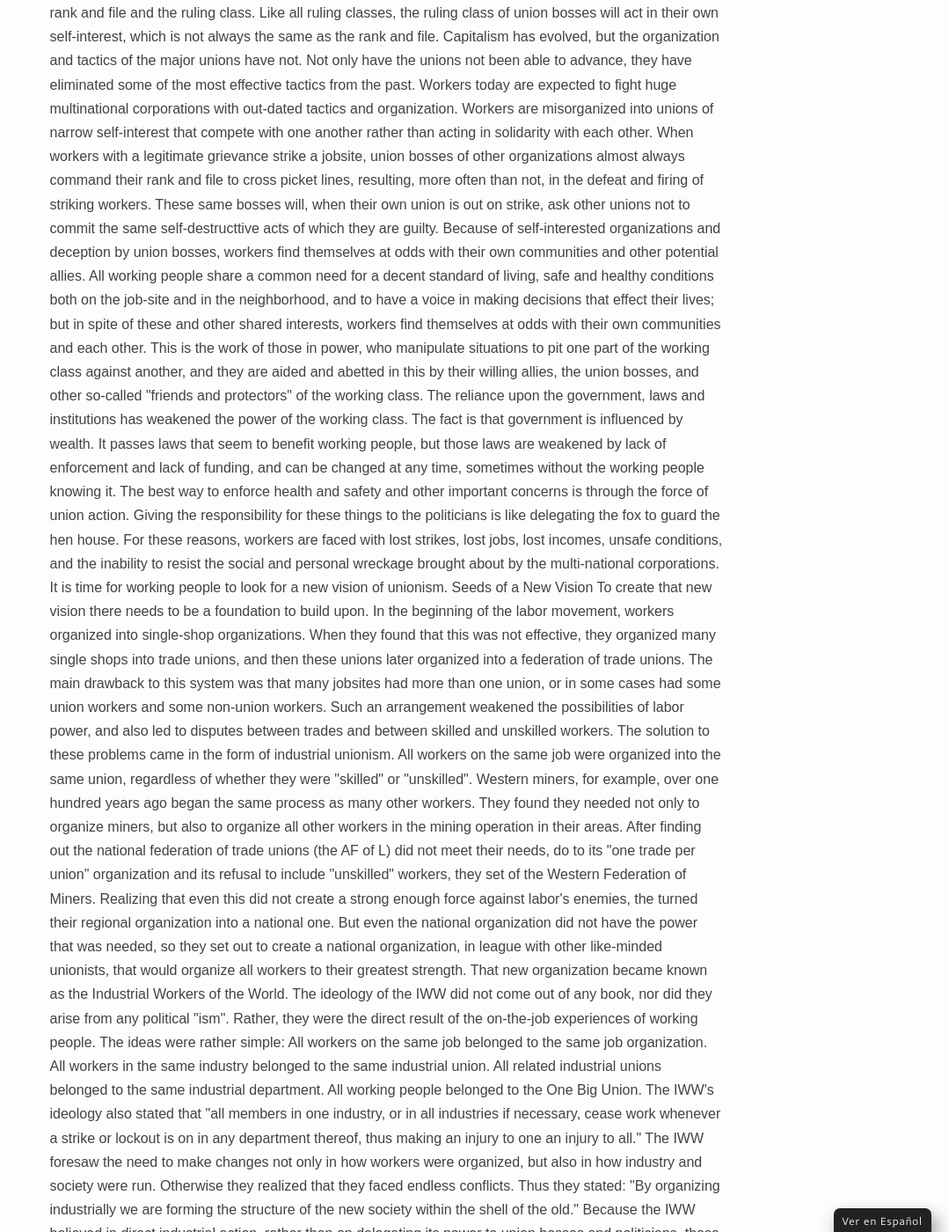
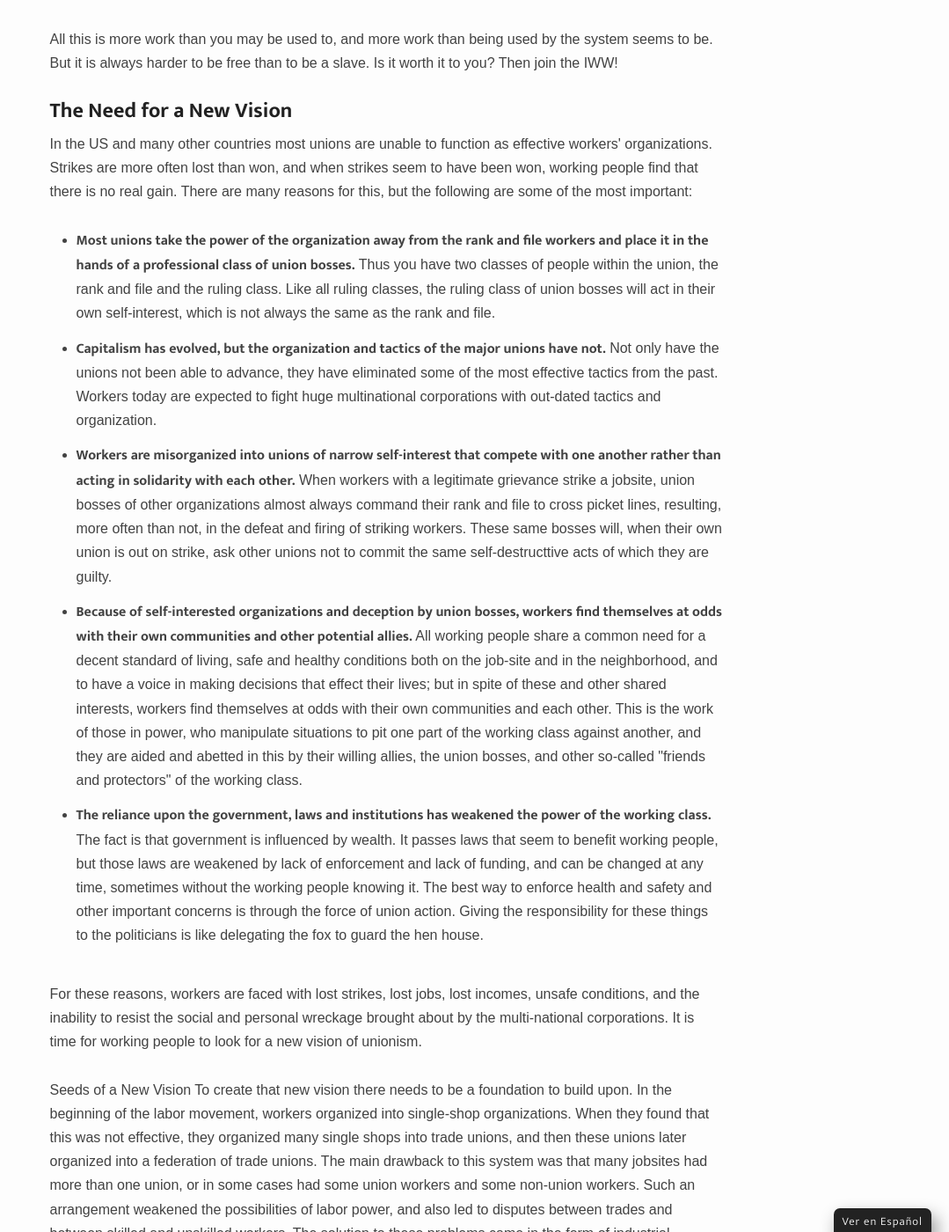
Before and after one commit to IWW-NYC-GMB/iww.nyc, a Jekyll site: the page built from literature/a-new-union-vision.html, in a window 1280 px wide and 1400 px high, scrolled down 2132 px. Shown: the whole window at 88% size, without its empty margins (201-1280 px from the left). Built offline with Jekyll 4.4.1, drawn with Linux system fonts in a browser that asks for light colours; some web fonts are replaced; some of the changed text lies outside the part shown.

Commit message:
Update a-new-union-vision.html

```diff
--- a/literature/a-new-union-vision.html
+++ b/literature/a-new-union-vision.html
@@ -12,39 +12,23 @@ heading: true
 <p>Arthur asked me to write something for this, the first pamphlet issued by the Industrial Transportation Project. His reason can not be because I am a great organizer (I'm not, unfortunately) or because I am an exceptional or long-term member of the IWW (again, unfortunately, I am not). The only thing that could qualify me to be speaking to you on this page is that I, like probably most of you reading this, have been a working person all my life. Like many — or most — workers I thought for years that I could "go it alone", look after myself, using my own skills and brains. I'd been in a couple of AF of L unions before, and found them to be worthless at best, and more of an enemy to me than the boss at worst. But I found, after a while, that one person couldn't beat the kind of power that even an average boss can bring to bear in a fight.</p><br>
 <p>Through the study of the history of the movement in the past I saw that the IWW had played a big part in the movement and had been successful, against all odds, in many situations. What impressed me the most, though, was that it was the only labor organization that was actually controlled by and for the workers still in existence at this time. So the IWW became the first organization that I voluntarily joined in my life. After four years I can now report that it is not perfect — but other members and I can change that — and we are — without having to go begging to either the government or some union bureaucrat.</p><br>
 <h2>What can you do?</h2>
-
-You can continue to think that you will be taken care of by the government, or by your business union, or that you can take care of yourself.
-
-Or you can:
-
-Begin to educate yourself — Find up why the stock market goes up whenever another 100,000 workers lose their jobs, and why it goes down whenever jobs are created or wages go up.
-
-Decide who should make the decisions that affect your life — You get to cast your vote every few years for some politician that big business has bought and paid for before you had even heard his or her name in the media. You never get to vote on the people who really make the decisions that could put you and your family on the street. For example, how much say do you have in who gets to sit on the Federal Reserve Board, which can make a decision on interest rates tomorrow that could put you out of a job?
-
-Organize — This starts with talking to fellow workers and sharing what you have discovered about the reality of the system, not the fantasies that you have been told in school and by bosses in politics, industry, and the media. They have, as Arthur says, their own self-interest in keeping you ignorant and happy.
-
-After your self-education, find other people who share your interests and goals and get together with them; no matter if they are unions, community organizations, environmental groups, or whatever. You will be working for yourself by working for others in these groups. Their fight is your fight . . .
-
-All this is more work than you may be used to, and more work than being used by the system seems to be. But it is always harder to be free than to be a slave. Is it worth it to you? Then join the IWW!
-
-The Need for a New Vision
-
-In the US and many other countries most unions are unable to function as effective workers' organizations. Strikes are more often lost than won, and when strikes seem to have been won, working people find that there is no real gain. There are many reasons for this, but the following are some of the most important:
-
-Most unions take the power of the organization away from the rank and file workers and place it in the hands of a professional class of union basses. Thus you have two classes of people within the union, the rank and file and the ruling class. Like all ruling classes, the ruling class of union bosses will act in their own self-interest, which is not always the same as the rank and file.
-
-
-Capitalism has evolved, but the organization and tactics of the major unions have not. Not only have the unions not been able to advance, they have eliminated some of the most effective tactics from the past. Workers today are expected to fight huge multinational corporations with out-dated tactics and organization.
-
-
-Workers are misorganized into unions of narrow self-interest that compete with one another rather than acting in solidarity with each other. When workers with a legitimate grievance strike a jobsite, union bosses of other organizations almost always command their rank and file to cross picket lines, resulting, more often than not, in the defeat and firing of striking workers. These same bosses will, when their own union is out on strike, ask other unions not to commit the same self-destructtive acts of which they are guilty.
-
-
-Because of self-interested organizations and deception by union bosses, workers find themselves at odds with their own communities and other potential allies. All working people share a common need for a decent standard of living, safe and healthy conditions both on the job-site and in the neighborhood, and to have a voice in making decisions that effect their lives; but in spite of these and other shared interests, workers find themselves at odds with their own communities and each other. This is the work of those in power, who manipulate situations to pit one part of the working class against another, and they are aided and abetted in this by their willing allies, the union bosses, and other so-called "friends and protectors" of the working class.
-
-
-The reliance upon the government, laws and institutions has weakened the power of the working class. The fact is that government is influenced by wealth. It passes laws that seem to benefit working people, but those laws are weakened by lack of enforcement and lack of funding, and can be changed at any time, sometimes without the working people knowing it. The best way to enforce health and safety and other important concerns is through the force of union action. Giving the responsibility for these things to the politicians is like delegating the fox to guard the hen house.
-For these reasons, workers are faced with lost strikes, lost jobs, lost incomes, unsafe conditions, and the inability to resist the social and personal wreckage brought about by the multi-national corporations. It is time for working people to look for a new vision of unionism.
+<p>You can continue to think that you will be taken care of by the government, or by your business union, or that you can take care of yourself.</p><br>
+<p>Or you can:</p><br>
+<p><strong>Begin to educate yourself</strong> — Find up why the stock market goes up whenever another 100,000 workers lose their jobs, and why it goes down whenever jobs are created or wages go up.</p><br>
+<p><strong>Decide who should make the decisions that affect your life</strong> — You get to cast your vote every few years for some politician that big business has bought and paid for before you had even heard his or her name in the media. You never get to vote on the people who really make the decisions that could put you and your family on the street. For example, how much say do you have in who gets to sit on the Federal Reserve Board, which can make a decision on interest rates tomorrow that could put you out of a job?</p><br>
+<p><strong>Organize</strong> — This starts with talking to fellow workers and sharing what you have discovered about the reality of the system, not the fantasies that you have been told in school and by bosses in politics, industry, and the media. They have, as Arthur says, their own self-interest in keeping you ignorant and happy.</p><br>
+<p>After your self-education, find other people who share your interests and goals and get together with them; no matter if they are unions, community organizations, environmental groups, or whatever. You will be working for yourself by working for others in these groups. Their fight is your fight...</p><br>
+<p>All this is more work than you may be used to, and more work than being used by the system seems to be. But it is always harder to be free than to be a slave. Is it worth it to you? Then join the IWW!</p><br>
+<h2>The Need for a New Vision</h2>
+<p>In the US and many other countries most unions are unable to function as effective workers' organizations. Strikes are more often lost than won, and when strikes seem to have been won, working people find that there is no real gain. There are many reasons for this, but the following are some of the most important:</p><br>
+<ul>
+  <li><strong>Most unions take the power of the organization away from the rank and file workers and place it in the hands of a professional class of union bosses.</strong> Thus you have two classes of people within the union, the rank and file and the ruling class. Like all ruling classes, the ruling class of union bosses will act in their own self-interest, which is not always the same as the rank and file.</li>
+  <li><strong>Capitalism has evolved, but the organization and tactics of the major unions have not.</strong> Not only have the unions not been able to advance, they have eliminated some of the most effective tactics from the past. Workers today are expected to fight huge multinational corporations with out-dated tactics and organization.</li>
+  <li><strong>Workers are misorganized into unions of narrow self-interest that compete with one another rather than acting in solidarity with each other.</strong> When workers with a legitimate grievance strike a jobsite, union bosses of other organizations almost always command their rank and file to cross picket lines, resulting, more often than not, in the defeat and firing of striking workers. These same bosses will, when their own union is out on strike, ask other unions not to commit the same self-destructtive acts of which they are guilty.</li>
+  <li><strong>Because of self-interested organizations and deception by union bosses, workers find themselves at odds with their own communities and other potential allies.</strong> All working people share a common need for a decent standard of living, safe and healthy conditions both on the job-site and in the neighborhood, and to have a voice in making decisions that effect their lives; but in spite of these and other shared interests, workers find themselves at odds with their own communities and each other. This is the work of those in power, who manipulate situations to pit one part of the working class against another, and they are aided and abetted in this by their willing allies, the union bosses, and other so-called "friends and protectors" of the working class.</li>
+  <li><strong>The reliance upon the government, laws and institutions has weakened the power of the working class.</strong> The fact is that government is influenced by wealth. It passes laws that seem to benefit working people, but those laws are weakened by lack of enforcement and lack of funding, and can be changed at any time, sometimes without the working people knowing it. The best way to enforce health and safety and other important concerns is through the force of union action. Giving the responsibility for these things to the politicians is like delegating the fox to guard the hen house.</li>
+</ul><br>
+<p>For these reasons, workers are faced with lost strikes, lost jobs, lost incomes, unsafe conditions, and the inability to resist the social and personal wreckage brought about by the multi-national corporations. It is time for working people to look for a new vision of unionism.</p><br>
 
 Seeds of a New Vision
 
```
